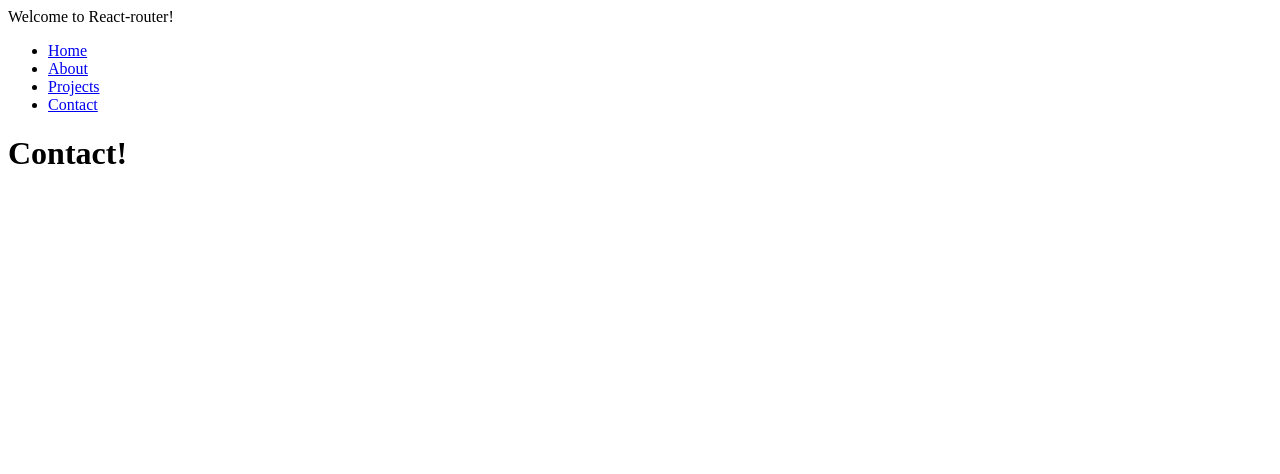
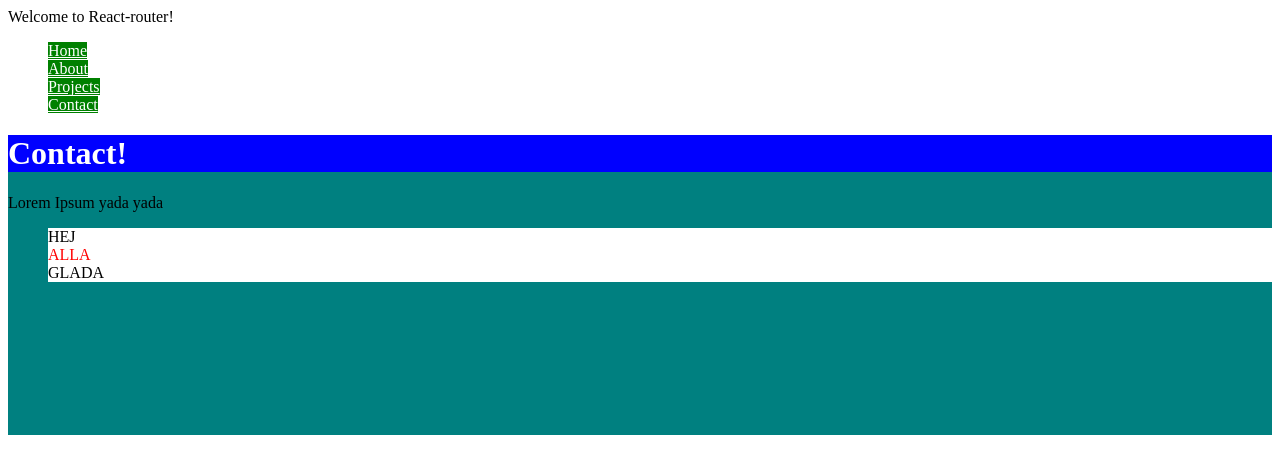
Before and after one commit to juiceghost/route-trainer, a React (Create React App) app: page /contact in a window 1280 px wide. Shown: the top 474 px of the page. Built offline with nearby package versions, Linux system fonts and the light colour scheme.

Commit message:
Styling complete

```diff
--- a/package.json
+++ b/package.json
@@ -10,6 +10,7 @@
     "react-dom": "^17.0.1",
     "react-router-dom": "^5.2.0",
     "react-scripts": "4.0.1",
+    "styled-components": "^5.2.1",
     "web-vitals": "^0.2.4"
   },
   "scripts": {
--- a/src/About.js
+++ b/src/About.js
@@ -1,6 +1,6 @@
 function About(props) {
     return (
-        <h1>About {props.name}!</h1>
+        <h1 className={props.className}>About {props.name}!</h1>
     );
 }
 
--- /dev/null
+++ b/src/App.css
@@ -0,0 +1,8 @@
+ul {
+    list-style: none;
+}
+
+a {
+    background-color: green;
+    color: white;
+}
--- a/src/App.js
+++ b/src/App.js
@@ -1,10 +1,19 @@
 import Navigation from './Navigation';
 import { BrowserRouter as Router, Switch, Route } from 'react-router-dom';
+import styled from 'styled-components';
 
 import About from './About';
 import Contact from './Contact';
 import Projects from './Projects';
 import Home from './Home';
+
+//import './App.css';
+
+const StyledAbout = styled(About)`
+height: 150px;
+background-color: aquamarine;
+`
+
 
 function App() {
     return (
@@ -13,7 +22,7 @@ function App() {
             <Navigation />
             <Switch>
                 <Route path='/about'>
-                    <About name='Krille' />
+                    <StyledAbout name='Krille' />
                 </Route>
                 <Route path='/projects'>
                     <Projects />
--- a/src/Contact.js
+++ b/src/Contact.js
@@ -1,6 +1,36 @@
+import styled from 'styled-components';
+
+const StyledDIV = styled.div`
+background-color: teal;
+height: 300px;
+
+h1 {
+    background-color: blue;
+    color: white;
+}
+ul {
+    list-style: none;
+
+}
+li {
+        background-color: white;
+    }
+li:nth-child(2) {
+    color: red;
+}
+`;
+
 function Contact() {
     return (
-        <h1>Contact!</h1>
+        <StyledDIV>
+            <h1>Contact!</h1>
+            <p>Lorem Ipsum yada yada</p>
+            <ul>
+                <li>HEJ</li>
+                <li>ALLA</li>
+                <li>GLADA</li>
+            </ul>
+        </StyledDIV>
     );
 }
 export default Contact;
--- a/src/Navigation.js
+++ b/src/Navigation.js
@@ -1,22 +1,33 @@
 import { Link } from 'react-router-dom';
+
+import styled from 'styled-components';
+
+const StyledUL = styled.ul`
+list-style: none;
+`;
+
+const StyledLink = styled(Link)`
+background-color: green;
+color: white;
+`;
 
 function Navigation() {
     return (
         <nav>
-            <ul>
+            <StyledUL>
                 <li>
-                    <Link to="/">Home</Link>
+                    <StyledLink to="/">Home</StyledLink>
                 </li>
                 <li>
-                    <Link to="/about">About</Link>
+                    <StyledLink to="/about">About</StyledLink>
                 </li>
                 <li>
-                    <Link to="/projects">Projects</Link>
+                    <StyledLink to="/projects">Projects</StyledLink>
                 </li>
                 <li>
-                    <Link to="/contact">Contact</Link>
+                    <StyledLink to="/contact">Contact</StyledLink>
                 </li>
-            </ul>
+            </StyledUL>
         </nav>
     );
 }
```
Also changed, not shown: 2 other files (tests, documents, lock files or other folders).
